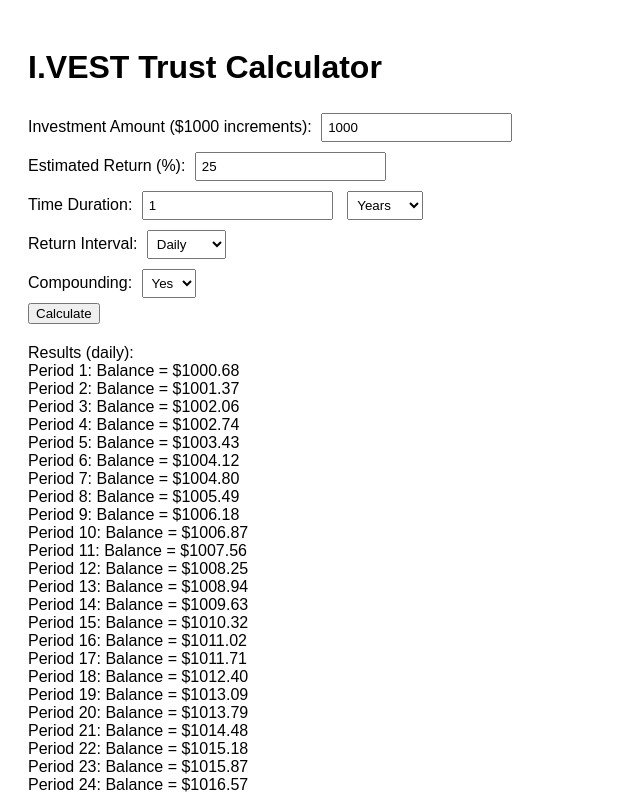
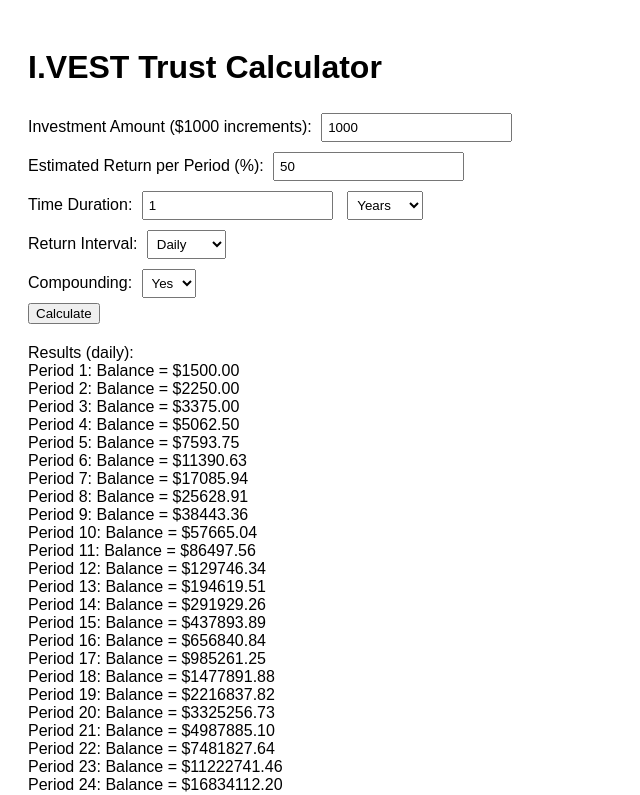
Before and after one commit to salpert1174/ivest-calculate, a plain HTML site: page index.html in a window 1280 px wide. Both pictures are taken after a click on the button "Calculate". Shown: the top 795 px of the page, without its empty margins (0-640 px from the left). Drawn offline with Linux system fonts and the light colour scheme.

Commit message:
Add files via upload

```diff
--- a/index.html
+++ b/index.html
@@ -14,7 +14,7 @@
 <body>
   <h1>I.VEST Trust Calculator</h1>
   <label>Investment Amount ($1000 increments): <input type="number" id="investment" value="1000" step="1000"></label><br>
-  <label>Estimated Return (%): <input type="number" id="return" value="25"></label><br>
+  <label>Estimated Return per Period (%): <input type="number" id="return" value="50"></label><br>
   <label>Time Duration: <input type="number" id="duration" value="1"></label>
   <select id="durationUnit">
     <option value="years">Years</option>
@@ -40,36 +40,30 @@
   <script>
     function calculate() {
       const principal = parseFloat(document.getElementById('investment').value);
-      const annualRate = parseFloat(document.getElementById('return').value) / 100;
+      const returnRate = parseFloat(document.getElementById('return').value) / 100; // Return PER PERIOD
       const compounding = document.getElementById('compounding').value === 'yes';
       const interval = document.getElementById('interval').value;
       const duration = parseFloat(document.getElementById('duration').value);
       const durationUnit = document.getElementById('durationUnit').value;
 
-      let rate, periods, label;
+      let periods;
 
       if (interval === 'daily') {
-        rate = annualRate / 365;
-        label = 'daily';
         periods = durationUnit === 'years' ? duration * 365 : duration * 30;
       } else if (interval === 'weekly') {
-        rate = annualRate / 52;
-        label = 'weekly';
         periods = durationUnit === 'years' ? duration * 52 : duration * 4;
       } else if (interval === 'monthly') {
-        rate = annualRate / 12;
-        label = 'monthly';
         periods = durationUnit === 'years' ? duration * 12 : duration;
       }
 
       let balance = principal;
-      let results = `Results (${label}):\n`;
+      let results = `Results (${interval}):\n`;
 
       for (let i = 1; i <= periods; i++) {
         if (compounding) {
-          balance *= (1 + rate);
+          balance *= (1 + returnRate);
         } else {
-          balance += principal * rate;
+          balance += principal * returnRate;
         }
         results += `Period ${i}: Balance = $${balance.toFixed(2)}\n`;
       }
```
